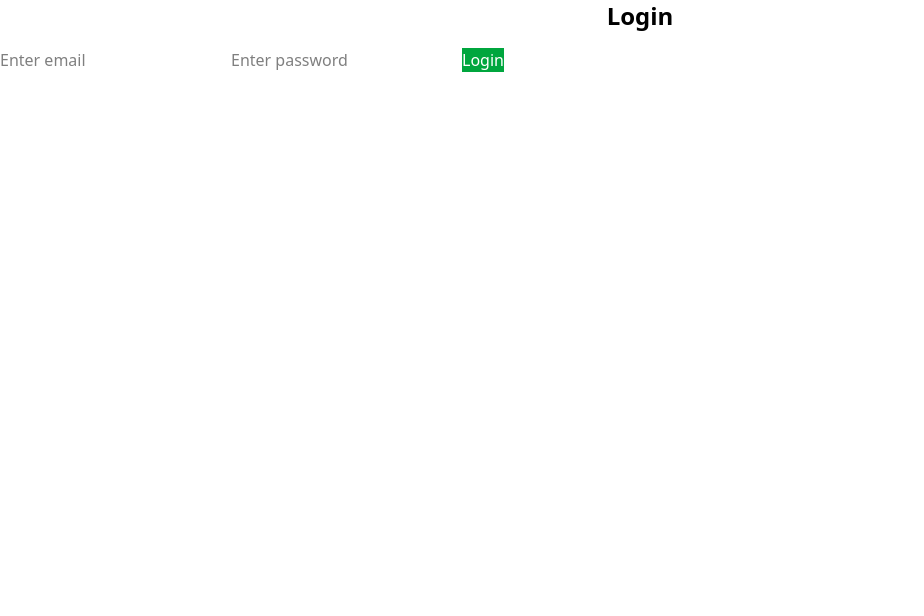
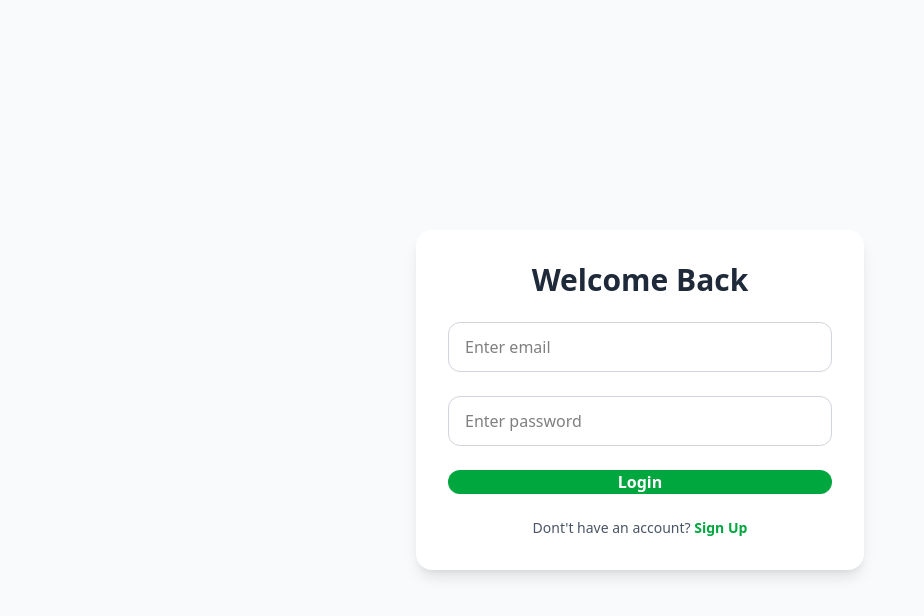
Before and after one commit to shreyashsng/url-manager-prod-ready, a React (Vite) app in the folder client/: page /login in a window 1280 px wide. Shown: the top 616 px of the page, without its empty margins (0-924 px from the left). Built offline with nearby package versions, Linux system fonts and the light colour scheme.

Commit message:
update: login page ui

```diff
--- a/client/src/pages/Login.jsx
+++ b/client/src/pages/Login.jsx
@@ -21,15 +21,17 @@ const Login = ({onLogin}) => {
     };
 
     return (
-        <div>
-            <div>
-                <h2 className='text-2xl font-bold mb-4 text-center'>Login</h2>
-                <form onSubmit={handleSubmit}>
-                    <input type='email' placeholder='Enter email' value={email} onChange={(e) => setEmail(e.target.value)}/>
-                    <input type='password' placeholder='Enter password' value={password} onChange={(e) => setPassword(e.target.value)}/>
-                    <button type='submit' className='bg-green-600 text-white'>Login</button>
+        <div className='flex items-center justify-center min-h-screen bg-gray-50'>
+            <div className='w-full max-w-md bg-white rounded-2xl shadow-lg p-8'>
+                <h2 className='text-3xl font-bold mb-6 text-center text-gray-800'>Welcome Back</h2>
+                <form onSubmit={handleSubmit} className='space-y-6'>
+                    <input type='email' placeholder='Enter email' value={email} onChange={(e) => setEmail(e.target.value)} className='w-full px-4 py-3 rounded-xl border border-gray-300 focus:ring-green-500 focus:outline-none'/>
+                    <input type='password' placeholder='Enter password' value={password} onChange={(e) => setPassword(e.target.value)} className='w-full px-4 py-3 rounded-xl border border-gray-300 focus:ring-green-500 focus:outline-none'/>
+                    <button type='submit' className='w-full bg-green-600 hover:bg-green-700 text-white font-semibold rounded-xl transition duration-200'>Login</button>
                 </form>
-                {error && <p className='text-center'>{error}</p>}
+                {error && <p className='mt-4 text-center text-red-500 font-medium'>{error}</p>}
+
+                <p className='mt-6 text-center text-gray-600 text-sm'>Dont't have an account?{" "}<a href='/register' className='text-green-600 font-semibold hover:underline'>Sign Up</a></p>
             </div>
         </div>
     )
```
Also changed, not shown: 2 other files (tests, documents, lock files or other folders).
